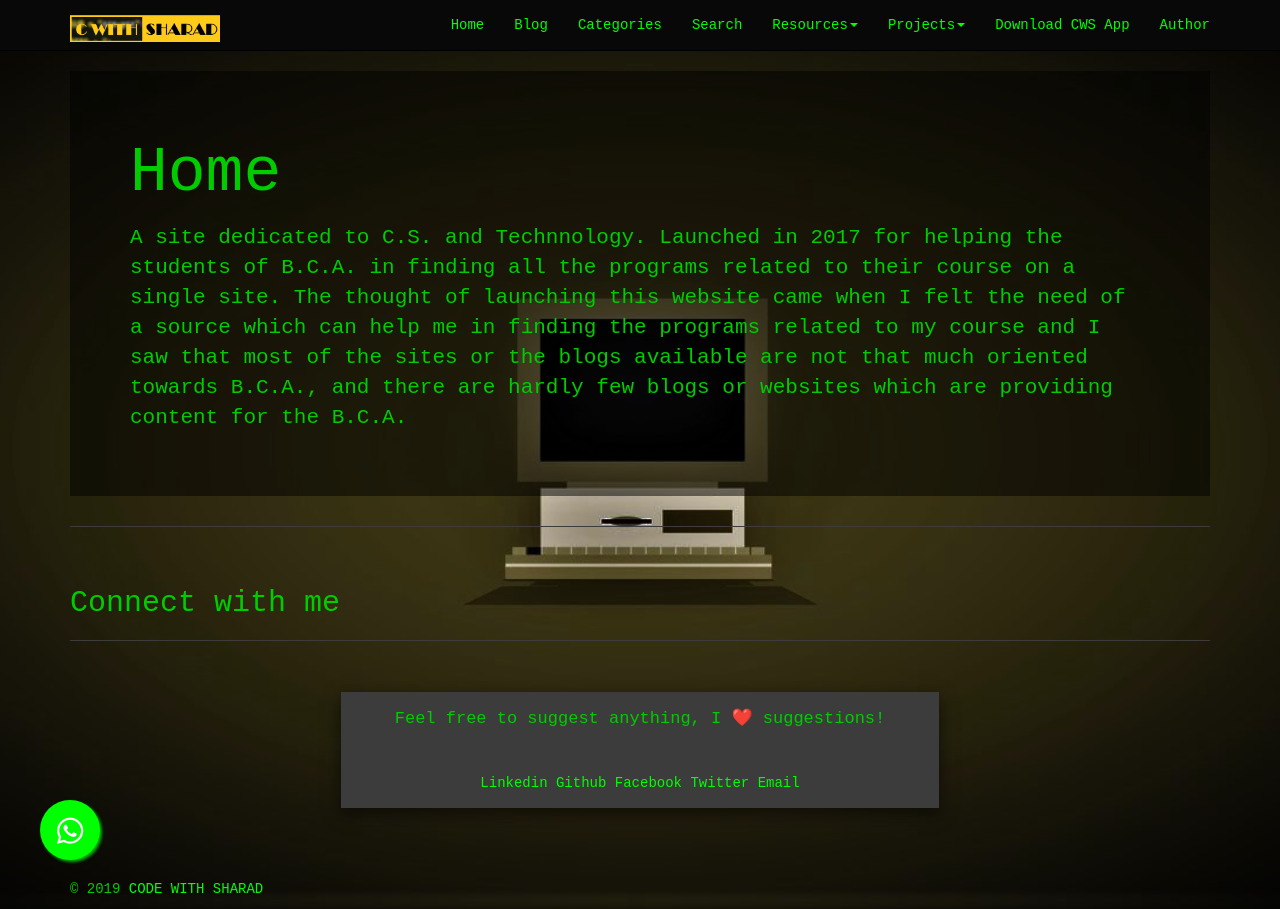
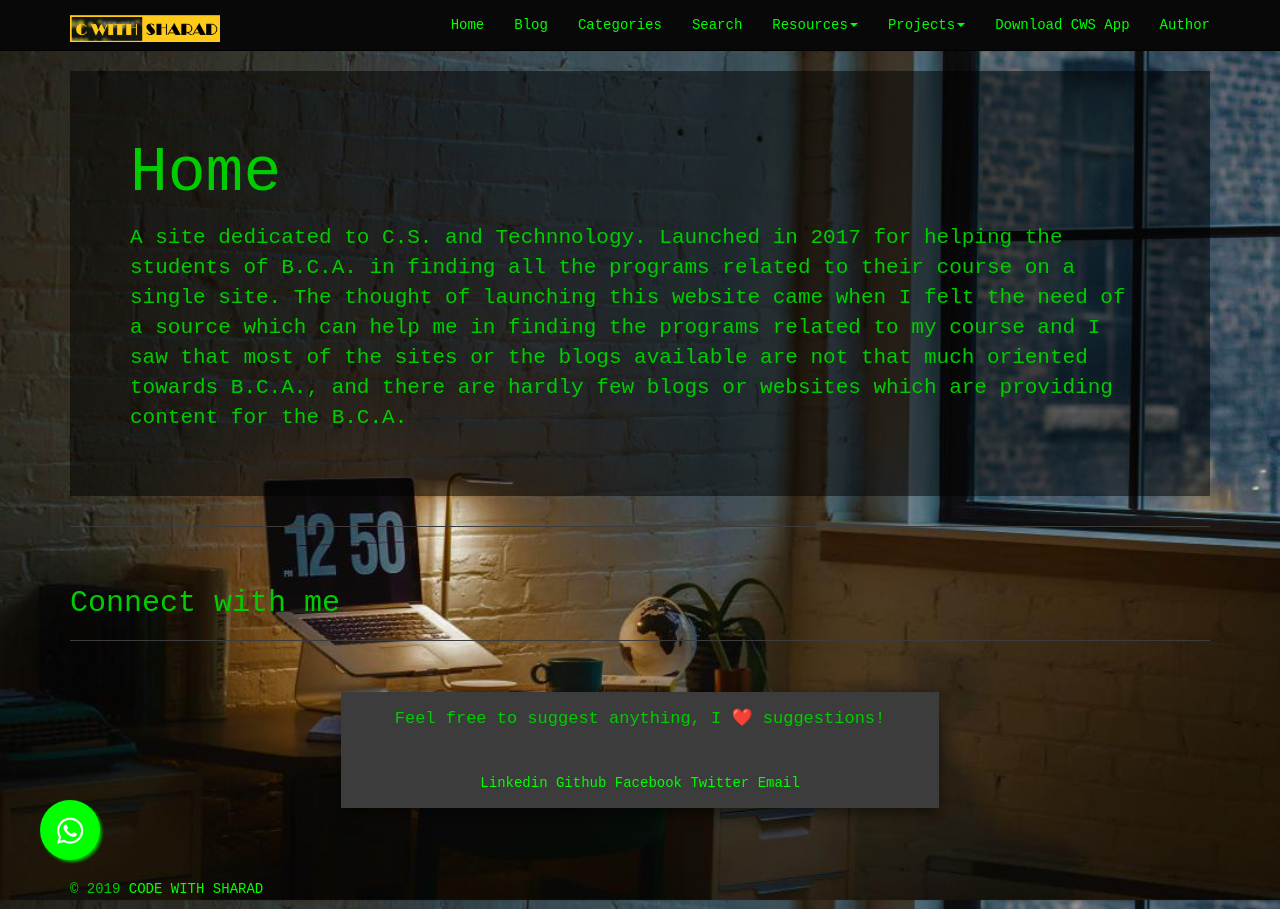
Before and after one commit to cwithsharad/cwithsharad.github.io, a Jekyll site: the page built from index.md, in a window 1280 px wide. Built offline with Jekyll 4.4.1, drawn with Linux system fonts in a browser that asks for light colours; nearby versions of some CDN libraries; emoji names are drawn with the system emoji font.

Commit message:
Update head.html

```diff
--- a/_includes/head.html
+++ b/_includes/head.html
@@ -36,7 +36,7 @@
 
     <style>
 	#bg-image{
-    background-image: url("{{site.baseurl}}/assets/img/pc_back.jpg");
+    background-image: url("{{site.baseurl}}/assets/img/back.jpg");
     height: 100%;
     background-position: center;
     background-repeat: no-repeat;
```
